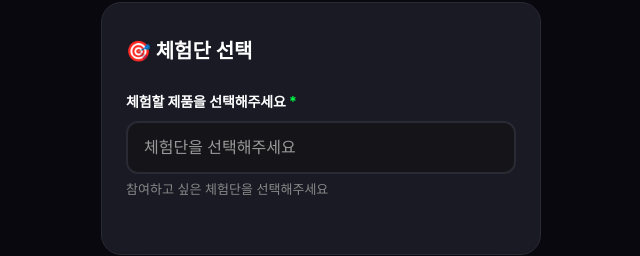
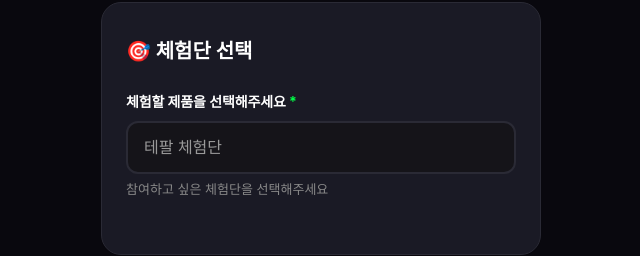
Before and after one commit to butfit-hycho/solvers, a website: page public/index.html in a window 1280 px wide. Shown: the part 183-439 px from the top of the page, 319-959 px from the left. Drawn offline with Linux system fonts and the light colour scheme; a web font is replaced by a local one.

Commit message:
feat: 테팔 체험단을 기본 선택으로 설정
- 테팔이 유일한 옵션이므로 기본적으로 선택되도록 설정
- 사용자 편의성 개선

```diff
--- a/public/index.html
+++ b/public/index.html
@@ -286,7 +286,7 @@
                 <label class="form-label" for="experience_group">체험할 제품을 선택해주세요 <span class="required">*</span></label>
                 <select id="experience_group" class="form-input" required>
                     <option value="">체험단을 선택해주세요</option>
-                    <option value="테팔">테팔 체험단</option>
+                    <option value="테팔" selected>테팔 체험단</option>
                 </select>
                 <div class="help-text">참여하고 싶은 체험단을 선택해주세요</div>
             </div>
```
